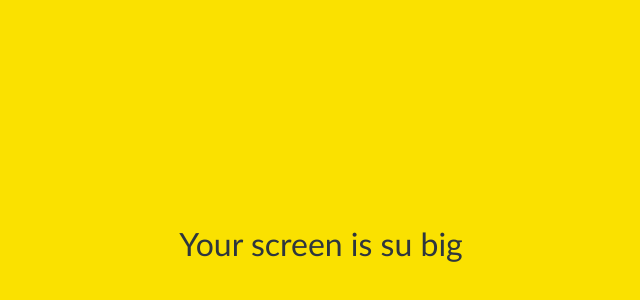
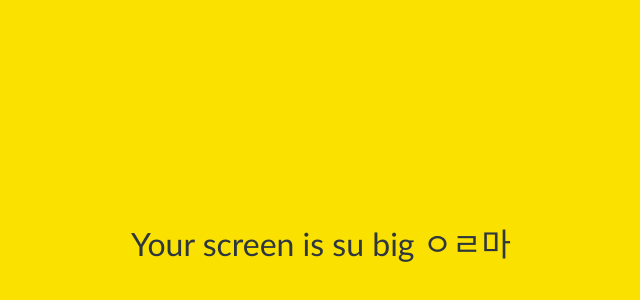
Before and after one commit to heo908/kakako-clone2021, a plain HTML site: page more.html in a window 1280 px wide. Shown: the part 156-456 px from the top of the page, without its empty margins (319-959 px from the left). Drawn offline with Linux system fonts and the light colour scheme.

Commit message:
Update more.html

```diff
--- a/more.html
+++ b/more.html
@@ -135,7 +135,7 @@
          </ul>
      </nav>
      <div id = "no-modile">
-        <span>Your screen is su big</span>
+        <span>Your screen is su big ㅇㄹ마</span>
      </div>
     <script src="https://kit.fontawesome.com/6478f529f2.js" crossorigin="anonymous"></script>
 </body>
```
